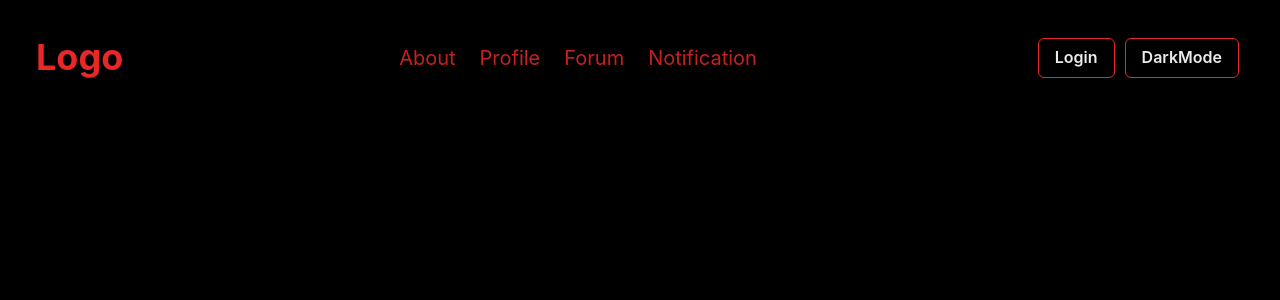
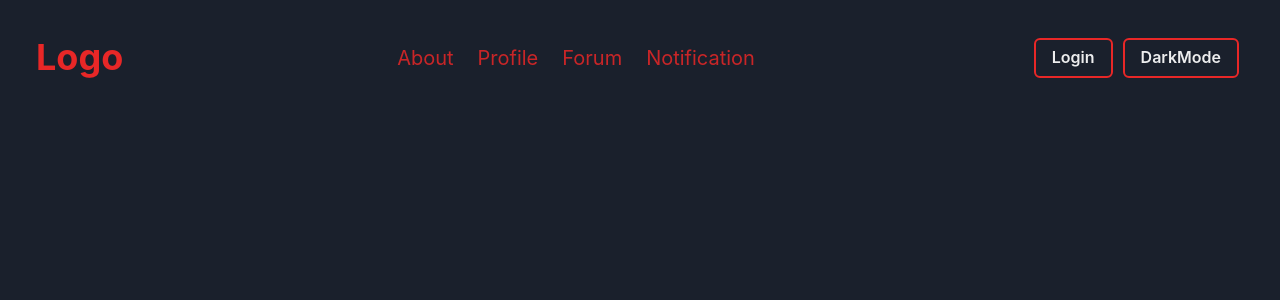
Before and after one commit to joseph0926/Barca-Market, a Next.js app: page / in a window 1280 px wide. Shown: the top 300 px of the page. Built offline with nearby package versions, Linux system fonts and the light colour scheme.

Commit message:
#13 다크모드 로컬스토리지 관리 적용

```diff
--- a/src/components/layouts/Layout.js
+++ b/src/components/layouts/Layout.js
@@ -13,9 +13,10 @@ const Layout = ({ children }) => {
   useEffect(() => {
     dispatchFn(loadInitialState());
 
-    const localTheme = localStorage.getItem("theme");
-    if (localTheme) {
-      dispatchFn(onMode(localTheme));
+    console.log(mode);
+    if (mode) {
+      dispatchFn(onMode(mode));
+      console.log(mode);
     } else {
       localStorage.setItem("theme", mode);
     }
@@ -41,30 +42,30 @@ const Layout = ({ children }) => {
     styles: {
       global: (props) => ({
         body: {
-          backgroundColor: props.colorMode === "dark" ? "black" : "white",
-          color: props.colorMode === "dark" ? "white" : "black",
+          backgroundColor: mode === "dark" ? theme.colors.dark.pri : theme.colors.white,
+          color: mode === "dark" ? theme.colors.white : theme.colors.black,
         },
         button: {
-          borderColor: props.colorMode === "dark" ? "blue.700" : "red.500",
-          color: "white",
+          borderColor: mode === "dark" ? theme.colors.blue[700] : theme.colors.red[500],
+          color: mode === "dark" ? theme.colors.white : theme.colors.black,
         },
         a: {
-          color: props.colorMode === "dark" ? props.theme.colors.darkPriText : props.theme.colors.lightPriText,
+          color: mode === "dark" ? theme.colors.darkPriText : theme.colors.lightPriText,
         },
       }),
     },
     components: {
       Button: {
         baseStyle: (props) => ({
-          border: "1px solid",
-          borderColor: props.colorMode === "dark" ? props.theme.colors.darkPriText : props.theme.colors.lightPriText,
+          border: "2px solid",
+          borderColor: mode === "dark" ? theme.colors.darkPriText : theme.colors.lightPriText,
           transition: "all 0.2s",
         }),
       },
       Bar: {
         baseStyle: (props) => ({
           height: "4px",
-          bg: props.colorMode === "dark" ? "white" : "black",
+          bg: mode === "dark" ? "white" : "black",
           margin: "3px",
         }),
       },
```
